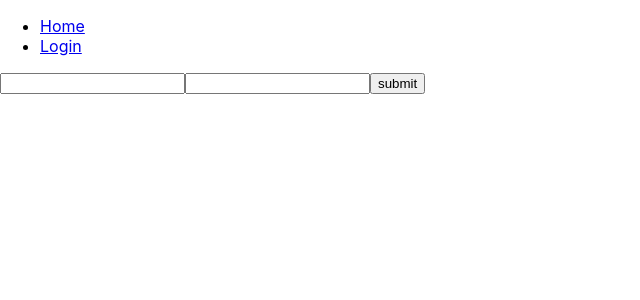
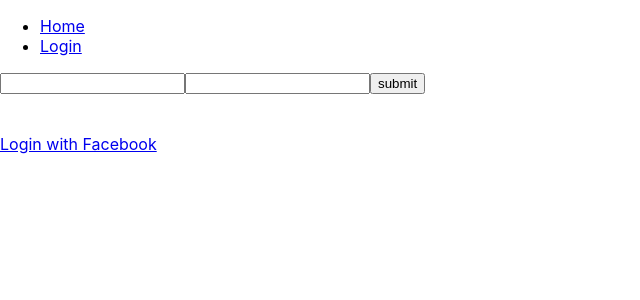
Before and after one commit to victormusembi11/drf-react-social-auth, a React (Create React App) app in the folder frontend/: page /login in a window 1280 px wide. Shown: the top 300 px of the page, without its empty margins (0-640 px from the left). Built offline with nearby package versions, Linux system fonts and the light colour scheme.

Commit message:
facebook auth dialogue

```diff
--- a/frontend/src/pages/login.jsx
+++ b/frontend/src/pages/login.jsx
@@ -56,6 +56,9 @@ export default function Login() {
         submit
       </button>
       <GoogleLogin onSuccess={responseMessage} onError={errorMessage} />
+      <a href="https://www.facebook.com/v19.0/dialog/oauth?client_id=906353464279347&redirect_uri=http://localhost:3002/&state={facebook}&response_type=token">
+        Login with Facebook
+      </a>
     </form>
   );
 }
```
